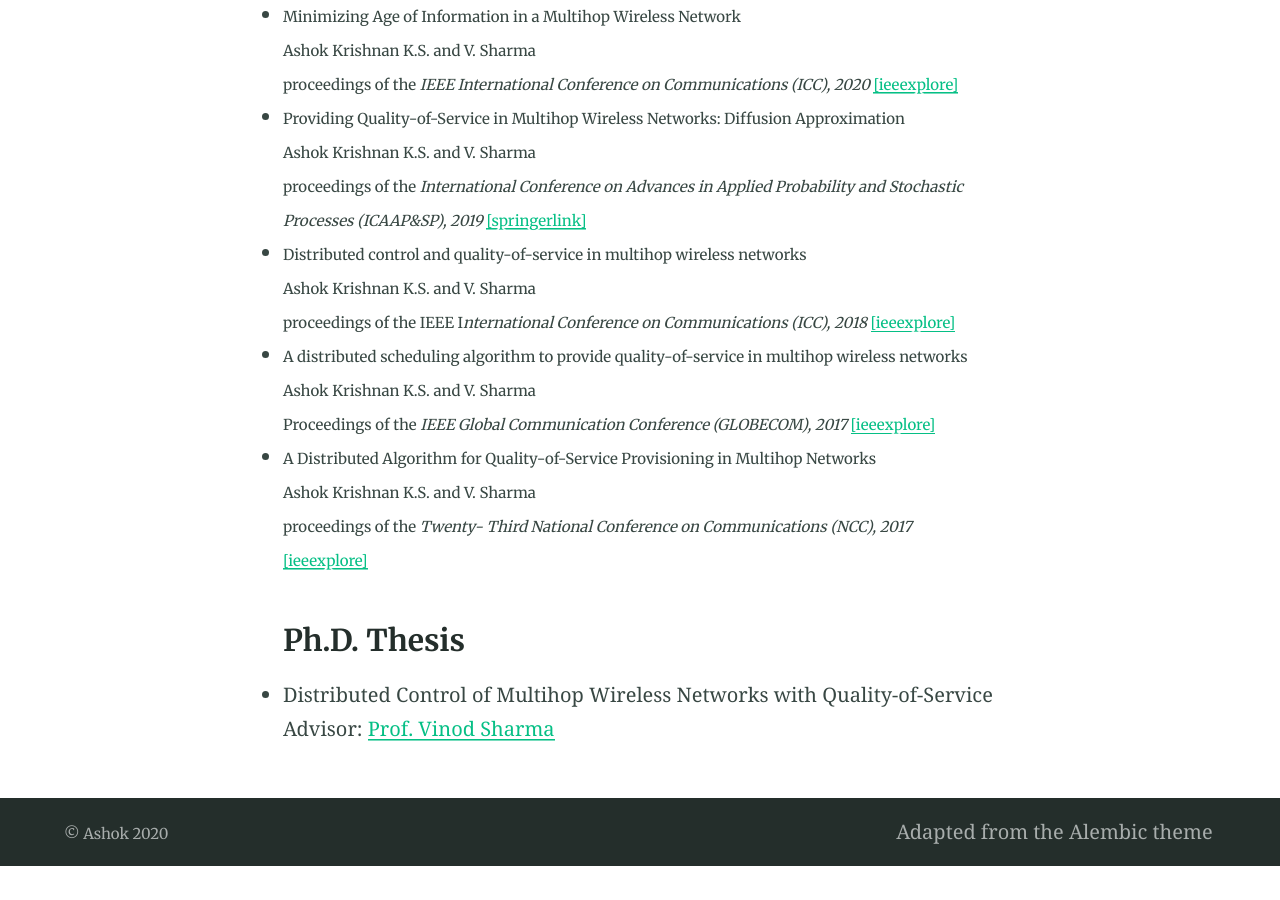
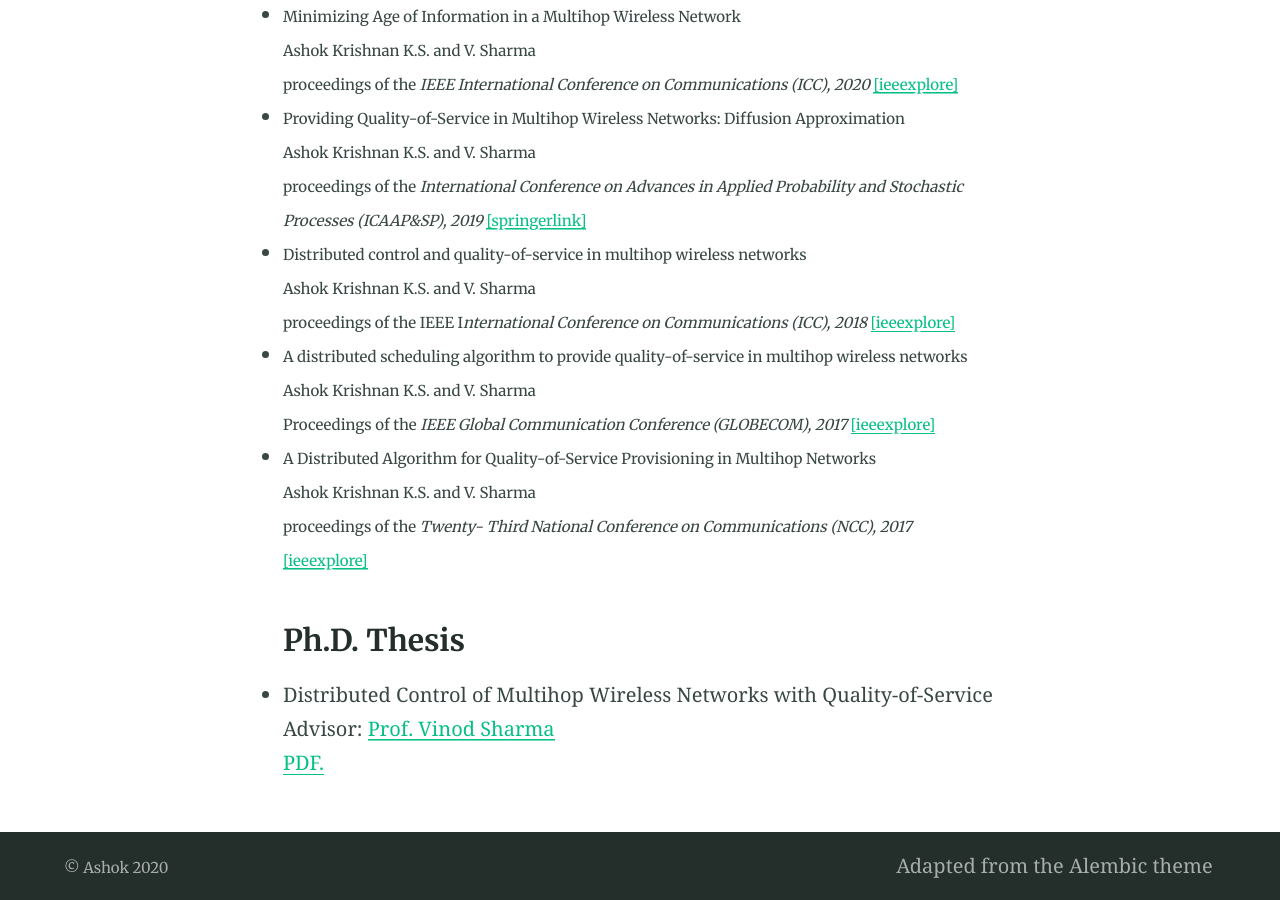
Before and after one commit to ashokkri/ashokkri.github.io, a Jekyll site: the page built from index.md, in a window 1280 px wide and 900 px high, scrolled down 1534 px. Built offline with Jekyll 4.4.1, drawn with Linux system fonts in a browser that asks for light colours; before the commit the page ends 2400 px from its top, so only the background shows below that.

Commit message:
Update index.md

```diff
--- a/index.md
+++ b/index.md
@@ -61,3 +61,4 @@ I obtained my Ph.D. from the Indian Institute of Science (IISc), Bangalore in 20
 
    - Distributed Control of Multihop Wireless Networks with Quality-of-Service
    Advisor: [Prof. Vinod Sharma](https://ece.iisc.ac.in/~vinod/)
+   <a href="ashokkri.github.io/thesis_ashok.pdf" target="_blank">PDF.</a>
```
